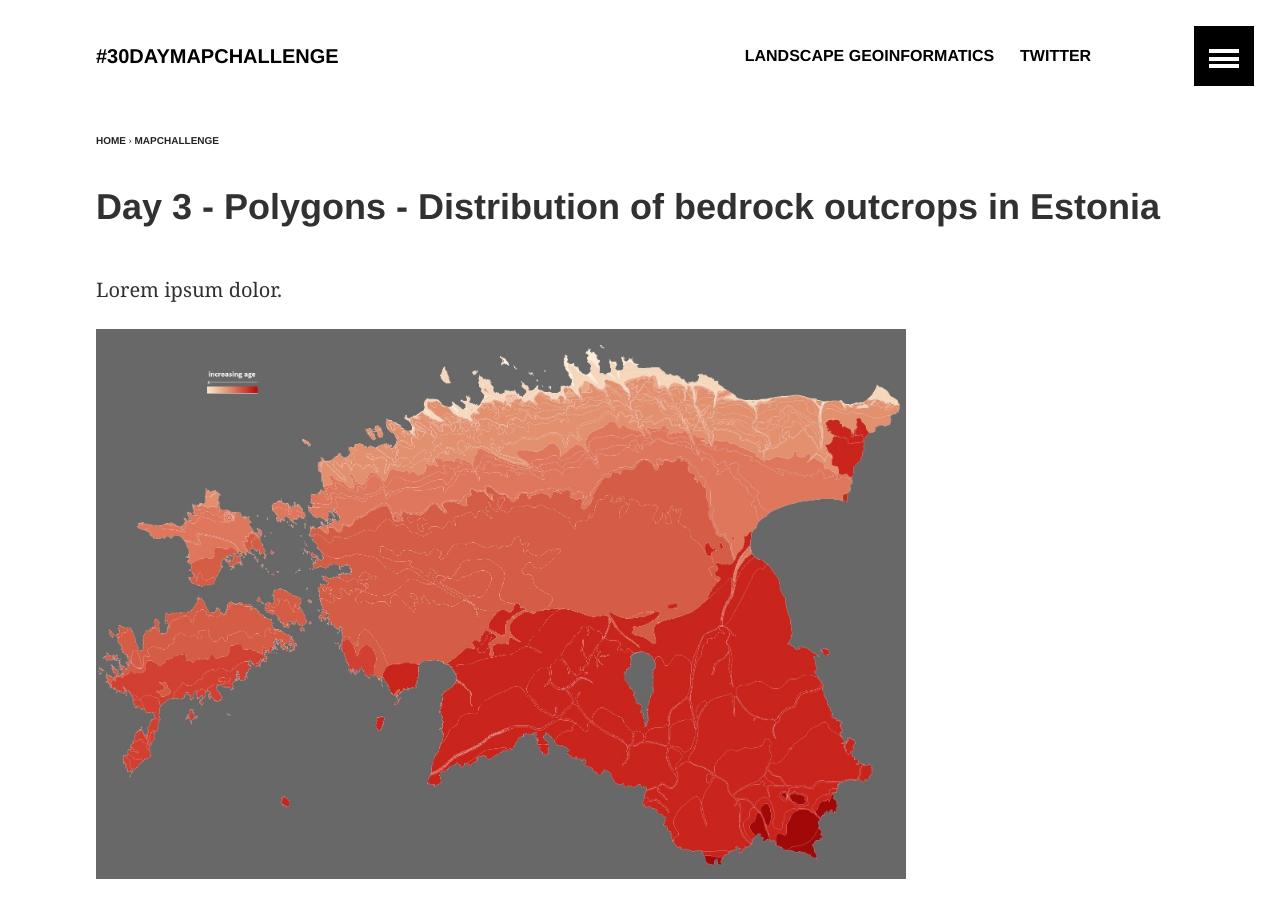
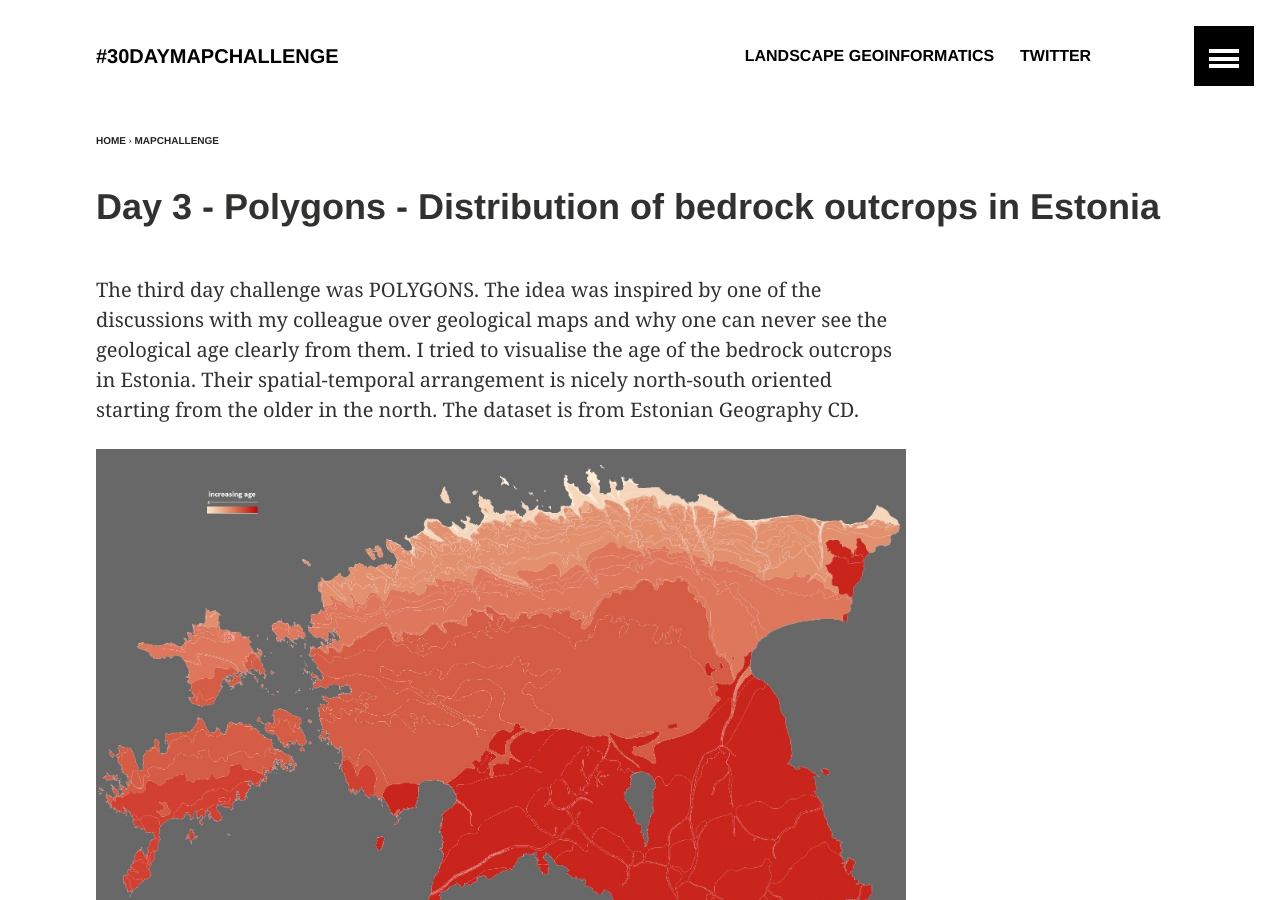
Before and after one commit to kevelyn1/30DayMapChallenge2019, a Jekyll site: the page built from _posts/mapchallenge/2019-11-3-day-3.md, in a window 1280 px wide and 900 px high. Built offline with Jekyll 4.4.1, drawn with Linux system fonts in a browser that asks for light colours.

Commit message:
Update 2019-11-3-day-3.md

```diff
--- a/_posts/mapchallenge/2019-11-3-day-3.md
+++ b/_posts/mapchallenge/2019-11-3-day-3.md
@@ -7,8 +7,8 @@ image:
   teaser: geology-polygons.jpg
 ---
 
-Lorem ipsum dolor.
+The third day challenge was POLYGONS. The idea was inspired by one of the discussions with my colleague over geological maps and why one can never see the geological age clearly from them. I tried to visualise the age of the bedrock outcrops in Estonia. Their spatial-temporal arrangement is nicely north-south oriented starting from the older in the north. The dataset is from Estonian Geography CD.
 
 ![image of day 3 post](../../images/geology-polygons.jpg)
 
-[Link to original Twitter post](https://twitter.com/evelynuuemaa/status/3)
+[Link to original Twitter post](https://twitter.com/evelynuuemaa/status/1190985908482453504)
```
